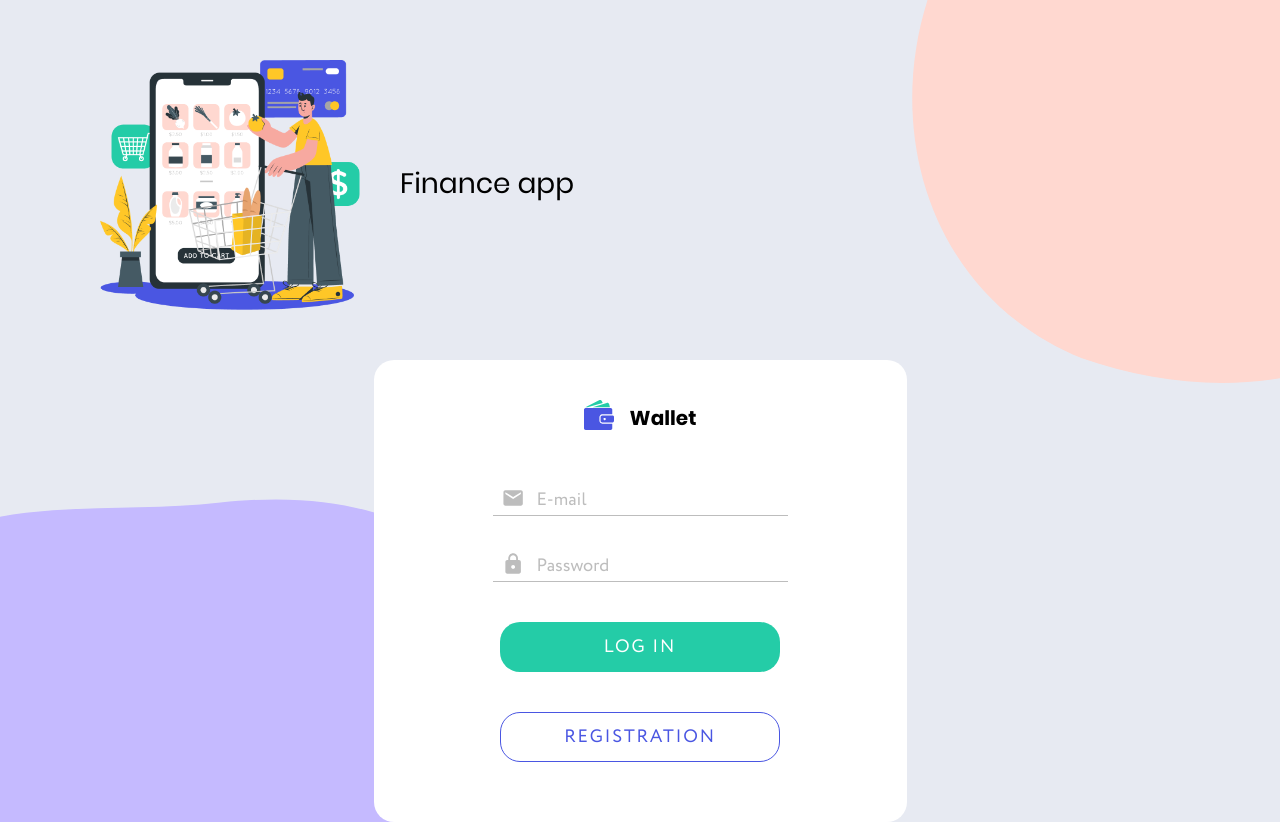
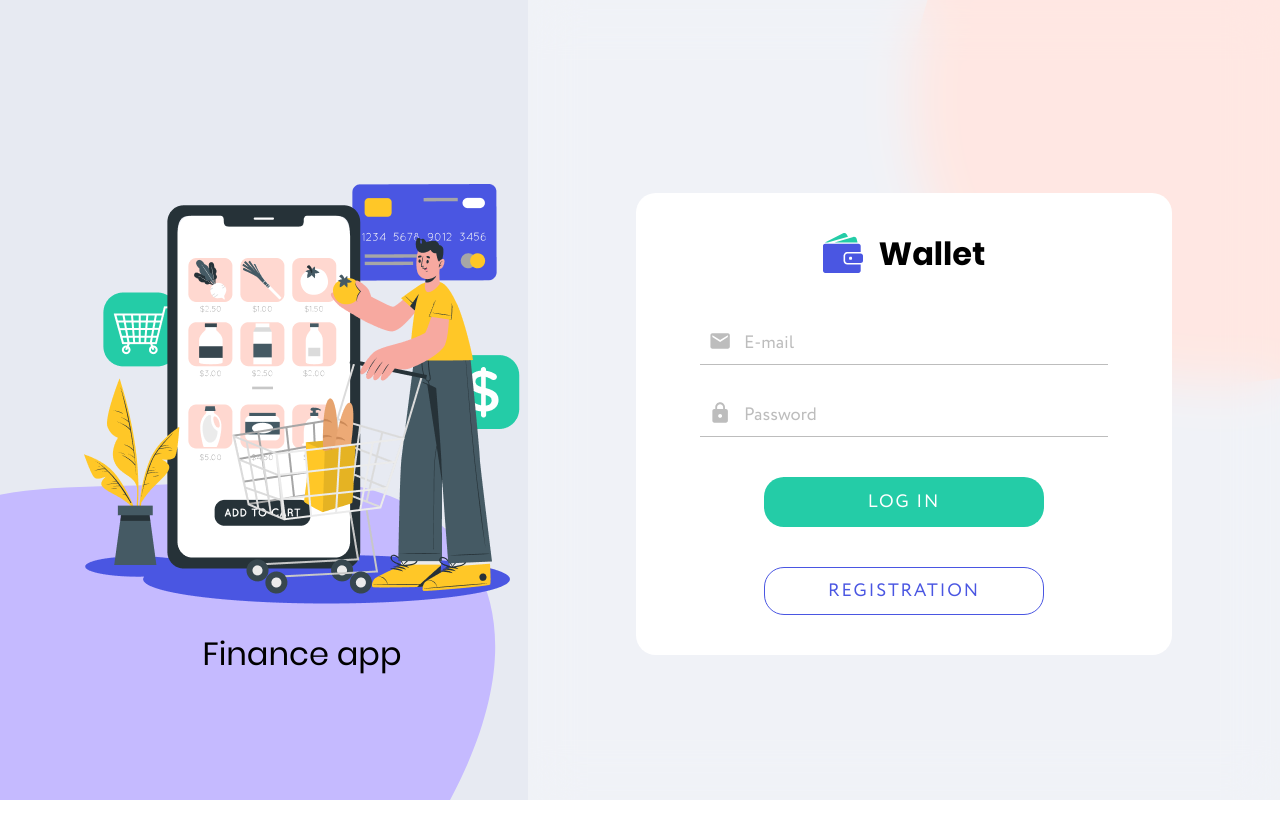
Before and after one commit to Sennarion/react-team-project, a React (Create React App) app: page /react-team-project/login in a window 1280 px wide. After the commit the page ends 800 px from the top, so only its background shows below. Built offline with nearby package versions, Linux system fonts and the light colour scheme.

Commit message:
fix: login styles

```diff
--- a/src/components/LoginForm/LoginForm.jsx
+++ b/src/components/LoginForm/LoginForm.jsx
@@ -1,11 +1,12 @@
-import { Formik, Form, ErrorMessage } from 'formik';
+import { Formik, ErrorMessage } from 'formik';
 import * as yup from 'yup';
 import { useDispatch } from 'react-redux';
 import { logIn } from 'redux/auth/operations';
-
+import Logo from 'components/Logo/Logo';
 import icons from '../../images/icons.svg';
 import {
   FormWrapper,
+  StyledForm,
   Wrapper,
   Label,
   Icon,
@@ -56,12 +57,13 @@ export default function LoginForm() {
 
   return (
     <FormWrapper>
+      <Logo/>
       <Formik
         initialValues={initialValues}
         validationSchema={userSchema}
         onSubmit={onSubmit}
       >
-        <Form autoComplete="off">
+        <StyledForm autoComplete="off">
           <Wrapper>
             <Input type="email" name="email" id="email" placeholder=" " />
 
@@ -93,7 +95,7 @@ export default function LoginForm() {
           <Wrapper>
             <Button text="log in" type="submit" />
           </Wrapper>
-        </Form>
+        </StyledForm>
       </Formik>
       <LinkTo to="/register">Registration</LinkTo>
     </FormWrapper>
--- a/src/components/LoginForm/LoginForm.styled.js
+++ b/src/components/LoginForm/LoginForm.styled.js
@@ -1,16 +1,44 @@
 import styled from 'styled-components';
-import { Field } from 'formik';
+import { Field, Form } from 'formik';
 import { Link } from 'react-router-dom';
 
 export const FormWrapper = styled.div`
-  text-align: center;
+  position: relative;
+  display: flex;
+  flex-direction: column;
+  align-items: center;
+  justify-content: center;
+  margin: 0px auto;
+  width: 100vw;
+  height: 100vh;
+  z-index: 999;
+  background-color: ${({ theme }) => theme.colors.white};
+  @media screen and (min-width: ${({ theme }) => theme.media.tablet}) {
+    width: ${({ theme }) => theme.spacing(134)};
+    height: auto;
+    margin-top: ${({ theme }) => theme.spacing(12)};
+    border-radius: ${({ theme }) => theme.spacing(5)};
+    padding: ${({ theme }) => theme.spacing(10)}
+      ${({ theme }) => theme.spacing(16)};
+  }
+`;
+
+export const StyledForm = styled(Form)`
+  display: flex;
+  flex-flow: column;
+  justify-content: center;
+  align-items: center;
+  width: ${({ theme }) => theme.spacing(70)};
+  @media screen and (min-width: ${({ theme }) => theme.media.tablet}) {
+    width: ${({ theme }) => theme.spacing(102)};
+  } ;
 `;
 
 export const Wrapper = styled.div`
   position: relative;
   margin-bottom: ${({ theme }) => theme.spacing(10)};
   text-align: center;
-  @media screen and (min-width: 768px0) {
+  @media screen and (min-width: 768px) {
     margin-bottom: ${({ theme }) => theme.spacing(10)};
   }
 `;
@@ -38,7 +66,8 @@ export const Icon = styled.span`
   }
 `;
 export const Input = styled(Field)`
-  width: 100%;
+  width: ${({ theme }) => theme.spacing(70)};
+  height: ${({ theme }) => theme.spacing(8)};
   border: none;
   padding-left: ${({ theme }) => theme.spacing(10)};
   padding-right: ${({ theme }) => theme.spacing(10)};
@@ -47,13 +76,16 @@ export const Input = styled(Field)`
   background-color: transparent;
   color: ${({ theme }) => theme.colors.grey};
   &:focus {
-    outline: 1px solid white;
+    outline: 1px solid ${({ theme }) => theme.colors.white};
   }
   &:focus + Label,
   &:not(:placeholder-shown) + Label {
     top: ${({ theme }) => theme.spacing(-5)};
     font-size: ${({ theme }) => theme.spacing(4)};
   }
+  @media screen and (min-width: ${({ theme }) => theme.media.tablet}) {
+    width: ${({ theme }) => theme.spacing(102)};
+  } ;
 `;
 export const ErrorMess = styled.p`
   font-size: ${({ theme }) => theme.spacing(3)};
@@ -64,13 +96,14 @@ export const LinkTo = styled(Link)`
   display: inline-flex;
   justify-content: center;
   align-items: center;
-  width: 280px;
-  height: 50px;
+  width: ${({ theme }) => theme.spacing(70)};
+  height: ${({ theme }) => theme.spacing(12)};
   background: ${({ theme }) => theme.colors.white};
   border: 1px solid ${({ theme }) => theme.colors.accentBlue};
   color: ${({ theme }) => theme.colors.accentBlue};
   border-radius: ${({ theme }) => theme.spacing(5)};
-
+  cursor: pointer;
+  transition: box-shadow ${({ theme }) => theme.animation.cubicBezier};
   font-size: ${({ theme }) => theme.spacing(4.5)};
   line-height: ${({ theme }) => theme.spacing(7)};
   text-align: center;
@@ -78,6 +111,6 @@ export const LinkTo = styled(Link)`
   text-transform: uppercase;
   &:hover,
   &:focus {
-    box-shadow: 0 0.5em 0.5em -0.4em #ffa260;
+    box-shadow: 0 0.5em 0.5em -0.4em ${({ theme }) => theme.colors.accentBlue};
   }
 `;
--- a/src/components/Logo/Logo.jsx
+++ b/src/components/Logo/Logo.jsx
@@ -3,7 +3,7 @@ import { LogoWrapper,LogoText } from './Logo.styled';
 export default function Logo() {
   return (
     <LogoWrapper>
-      <svg width="30" height="30">
+      <svg>
         <use href={`${icons}#icon-logo`}></use>
       </svg>
       <LogoText>Wallet</LogoText>
--- a/src/components/Logo/Logo.styled.js
+++ b/src/components/Logo/Logo.styled.js
@@ -6,6 +6,14 @@ export const LogoWrapper = styled.div`
   align-items: flex-end;
   justify-content: center;
   gap: ${({ theme }) => theme.spacing(4)};
+  svg {
+    width: 30px;
+    height: 30px;
+    @media screen and (min-width: ${({ theme }) => theme.media.tablet}) {
+      width: 40px;
+      height: 40px;
+    }
+  }
   @media screen and (min-width: ${({ theme }) => theme.media.tablet}) {
     margin-top: 0;
     margin-bottom: ${({ theme }) => theme.spacing(15)};
@@ -14,4 +22,7 @@ export const LogoWrapper = styled.div`
 export const LogoText = styled.span`
   font-family: ${({ theme }) => theme.fonts.secondaryBold};
   font-size: ${({ theme }) => theme.spacing(5)};
+  @media screen and (min-width: ${({ theme }) => theme.media.tablet}) {
+    font-size: ${({ theme }) => theme.spacing(8)};
+  }
 `;
--- a/src/components/UI/Button/Button.styled.js
+++ b/src/components/UI/Button/Button.styled.js
@@ -10,14 +10,15 @@ export const But = styled.button`
   color: ${({ theme }) => theme.colors.white};
   border-radius: 20px;
   border: none;
-
+  cursor: pointer;
   font-size: ${({ theme }) => theme.spacing(4.5)};
   line-height: ${({ theme }) => theme.spacing(7)};
   text-align: center;
   letter-spacing: 0.1em;
   text-transform: uppercase;
+  transition: box-shadow ${({ theme }) => theme.animation.cubicBezier};
   &:hover,
   &:focus {
-    box-shadow: 0 0.5em 0.5em -0.4em #ffa260;
+    box-shadow: 0 0.5em 0.5em -0.4em ${({ theme }) => theme.colors.accentBlue};
   }
 `;
--- a/src/pages/LoginPage/LoginPage.jsx
+++ b/src/pages/LoginPage/LoginPage.jsx
@@ -1,15 +1,19 @@
 import LoginForm from 'components/LoginForm/LoginForm';
-import { Container } from 'components/UI/Container/Container.styled';
-import { PageWrapper, LeftSide,RightSide,  MainTitle, ImgBox } from './LoginPage.styled';
-import Logo from 'components/Logo/Logo';
+import {
+  Container,
+  LeftSide,
+  RightSide,
+  MainTitle,
+  ImgBox,
+} from './LoginPage.styled';
+
 import loginTablet1x from '../../images/loginBg-tablet-1x.png';
 import loginTablet2x from '../../images/loginBg-tablet-2x.png';
 import loginDesk1x from '../../images/loginBg-desktop-1x.png';
 import loginDesc2x from '../../images/loginBg-desktop-2x.png';
 export default function LoginPage() {
   return (
-    <PageWrapper>
-      <Container>
+    <Container>
       <LeftSide>
         <ImgBox>
           <picture>
@@ -29,10 +33,8 @@ export default function LoginPage() {
         <MainTitle>Finance app</MainTitle>
       </LeftSide>
       <RightSide>
-        <Logo />
         <LoginForm />
       </RightSide>
     </Container>
-    </PageWrapper>
   );
 }
--- a/src/pages/LoginPage/LoginPage.styled.js
+++ b/src/pages/LoginPage/LoginPage.styled.js
@@ -2,48 +2,94 @@ import styled from 'styled-components';
 import topEllipse from '../../images/top-ellipse.svg';
 import bottomEllipse from '../../images/bottom-ellipse.svg';
 
-export const PageWrapper = styled.div`
-  background-color: ${({ theme }) => theme.colors.white};
-  min-height: 100vh;
+export const Container = styled.div`
+  display: flex;
+  flex-direction: column;
+  justify-content: center;
+  align-items: center;
+  margin: 0 auto;
+  width: 100%;
+  height: 100vh;
+  overflow: hidden;
+  &::before {
+    content: '';
+    position: fixed;
+    left: 0;
+    right: 0;
+    top: 0;
+    bottom: 0;
+    background-color: ${({ theme }) => theme.colors.bgColor};
+  }
+
   @media screen and (min-width: ${({ theme }) => theme.media.tablet}) {
+    &::before {
       background: url(${topEllipse}) top right no-repeat,
         url(${bottomEllipse}) bottom left no-repeat;
       background-color: ${({ theme }) => theme.colors.bgColor};
     }
+  }
+  @media screen and (min-width: ${({ theme }) => theme.media.desktop}) {
+    flex-direction: row;
+    justify-content: center;
+  }
 `;
+
 export const LeftSide = styled.div`
   display: flex;
-  padding-left: ${({ theme }) => theme.spacing(21)};
-
-  gap: ${({ theme }) => theme.spacing(10)};
   align-items: center;
-  justify-content: flex-start;
-  padding-top: ${({ theme }) => theme.spacing(15)};
-  padding-bottom: ${({ theme }) => theme.spacing(13)};
-  @media screen and (max-width: 767px) {
-    display: none;
+  justify-content: center;
+  z-index: 999;
+  @media screen and (min-width: ${({ theme }) => theme.media.desktop}) {
+    flex-direction: column;
+    width: 45%;
+    padding-left: ${({ theme }) => theme.spacing(19)};
   }
 `;
 
 export const RightSide = styled.div`
-  margin: 0 auto;
-  max-width: 533px;
-  padding-top: ${({ theme }) => theme.spacing(10)};
-  padding-bottom: ${({ theme }) => theme.spacing(15)};
-  background-color: ${({ theme }) => theme.colors.white};
-  border-radius: ${({ theme }) => theme.spacing(5)};
   display: flex;
-  flex-direction: column;
+  align-items: center;
   justify-content: center;
+  width: 100%;
+  position: relative;
+  z-index: 1;
+
+  @media screen and (min-width: ${({ theme }) => theme.media.desktop}) {
+    display: flex;
     align-items: center;
+    justify-content: center;
+    width: 65%;
+    min-height: 100vh;
+    position: relative;
+    z-index: 1;
+    background: rgba(255, 255, 255, 0.4);
+    backdrop-filter: blur(25px);
+  }
 `;
 export const MainTitle = styled.h1`
+  display: none;
+  @media screen and (min-width: ${({ theme }) => theme.media.tablet}) {
+    display: block;
     font-family: ${({ theme }) => theme.fonts.secondaryRegular};
     font-weight: ${({ theme }) => theme.fontWeight.normal};
-  font-size: ${({ theme }) => theme.spacing(7)};
+    font-size: ${({ theme }) => theme.spacing(8)};
     line-height: ${({ theme }) => theme.spacing(11)};
+  }
 `;
 export const ImgBox = styled.div`
+  display: none;
+
+  @media screen and (min-width: ${({ theme }) => theme.media.tablet}) {
+    display: block;
+    margin-right: ${({ theme }) => theme.spacing(10)};
+    margin-top: ${({ theme }) => theme.spacing(15)};
     width: ${({ theme }) => theme.spacing(65)};
     height: ${({ theme }) => theme.spacing(62)};
+  }
+  @media screen and (min-width: ${({ theme }) => theme.media.desktop}) {
+    width: ${({ theme }) => theme.spacing(109)};
+    height: ${({ theme }) => theme.spacing(105)};
+    margin-right: 0;
+    margin-bottom: ${({ theme }) => theme.spacing(7)};
+  }
 `;
```
Lines whose indentation alone changed are shown as unchanged.
